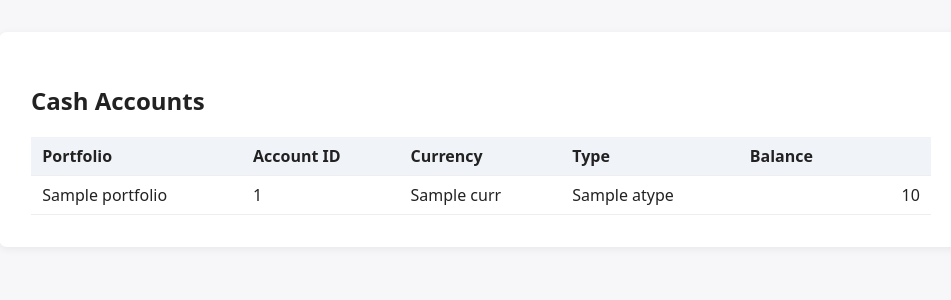
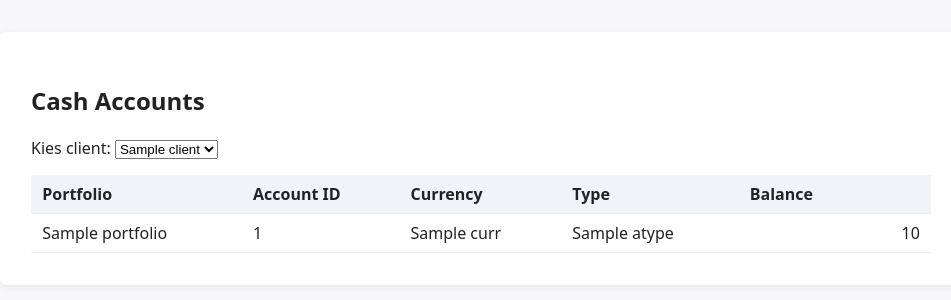
Before and after one commit to robdinges/open_portfolio, a Flask app: template src/open_portfolio/templates/accounts.html in a window 1280 px wide. Shown: the part 172-472 px from the top of the page, without its empty margins (159-1110 px from the left). Run offline with Flask 3, Linux system fonts and the light colour scheme; the template is opened without the code that fills it: most values are stand-ins (such as "Sample title", 1, 10 or a date in 2020).

Commit message:
feat: Remove cash accounts and clients JSON files; update templates to include client selection

```diff
--- a/cash_accounts.json
+++ /dev/null
@@ -1,5 +0,0 @@
-[
-  {"portfolio_id": 1, "currency": "EUR", "balance": 50000},
-  {"portfolio_id": 2, "currency": "USD", "balance": 30000},
-  {"portfolio_id": 3, "currency": "EUR", "balance": 75000}
-]
--- a/clients.json
+++ /dev/null
@@ -1,4 +0,0 @@
-[
-  {"client_id": 1},
-  {"client_id": 2}
-]
--- a/src/open_portfolio/templates/accounts.html
+++ b/src/open_portfolio/templates/accounts.html
@@ -2,6 +2,14 @@
 {% block title %}Cash Accounts - OpenPortfolio{% endblock %}
 {% block content %}
 <h2>Cash Accounts</h2>
+<form method="get" style="margin-bottom:1em">
+  <label for="client_id">Kies client:</label>
+  <select name="client_id" id="client_id" onchange="this.form.submit()">
+    {% for c in clients %}
+      <option value="{{ c.client_id }}" {% if selected_client and c.client_id == selected_client.client_id %}selected{% endif %}>{{ c.name }}</option>
+    {% endfor %}
+  </select>
+</form>
 <table>
   <thead>
     <tr><th>Portfolio</th><th>Account ID</th><th>Currency</th><th>Type</th><th>Balance</th></tr>
```
Also changed, not shown: src/open_portfolio/templates/portfolios.html (+8 -0 lines).
